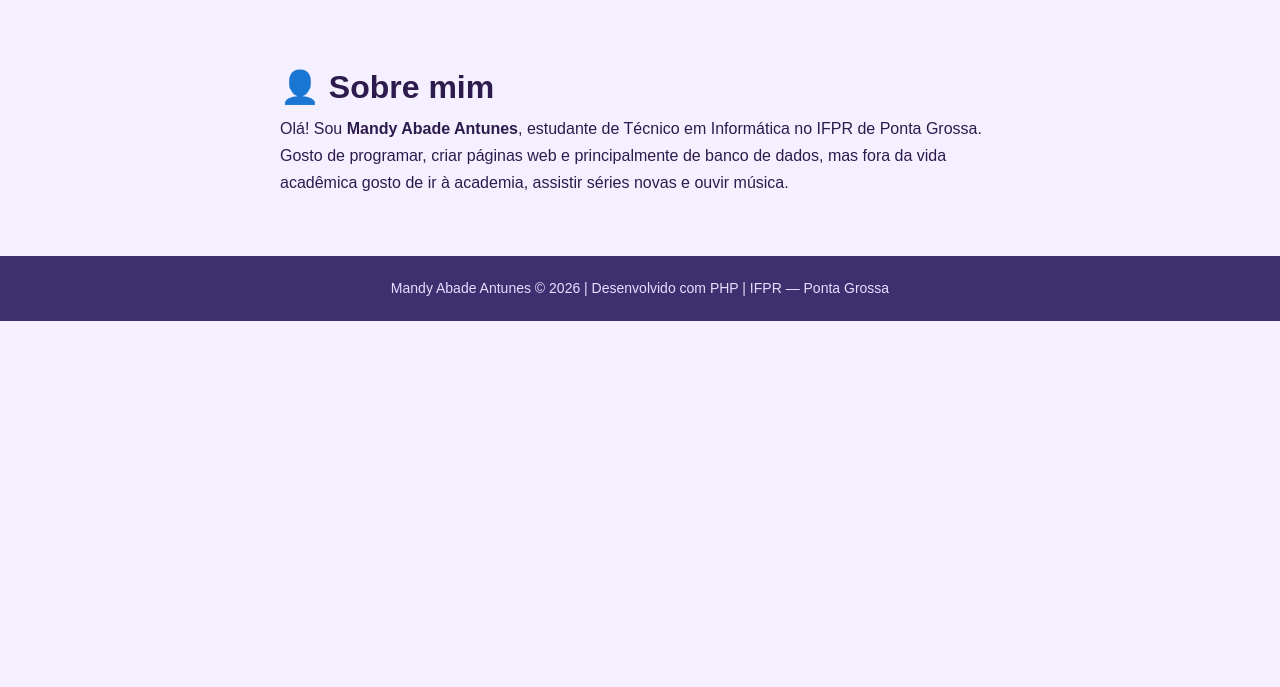
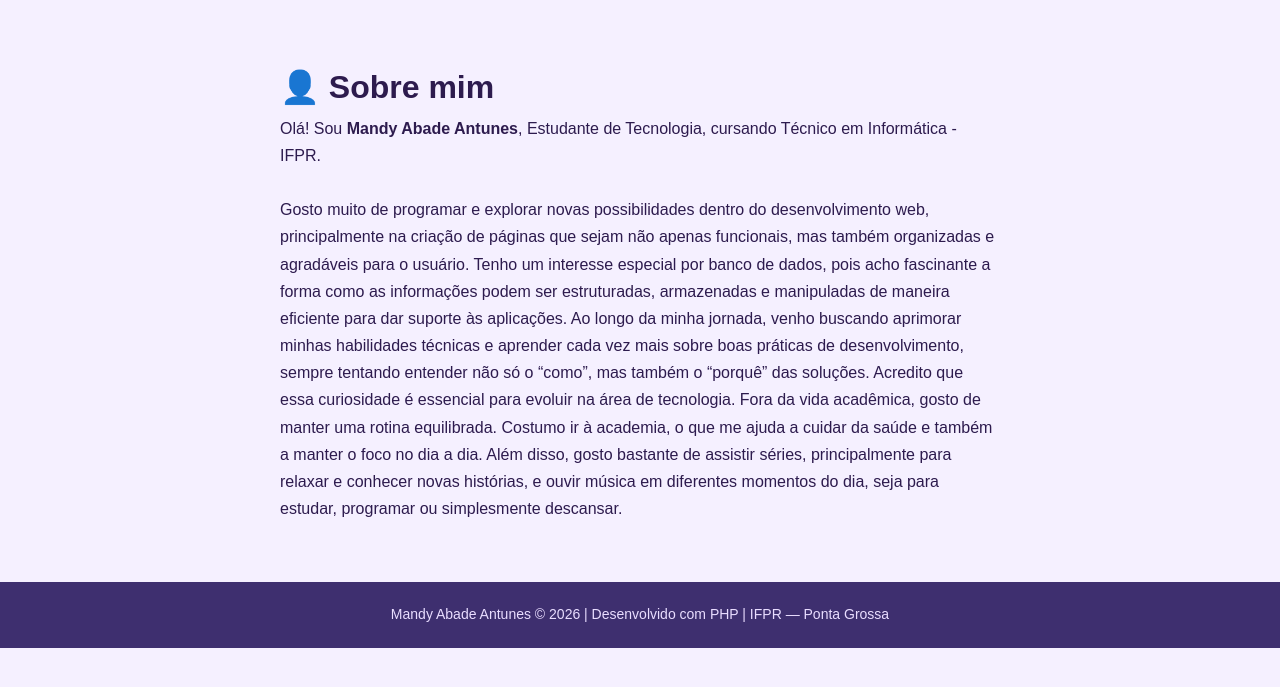
Before and after one commit to mandyabade/2026-DWII, a PHP site: page /01_php-intro/sobre.php in a window 1280 px wide. Shown: the part 67-754 px from the top of the page. Run offline with PHP 8.4, Linux system fonts and the light colour scheme.

Commit message:
aula09-B: sobre.php adaptado para raiz do projeto refatorado

```diff
--- a/02_projetoPHP-02_refatorado/01_php-intro/sobre.php
+++ b/02_projetoPHP-02_refatorado/01_php-intro/sobre.php
@@ -3,31 +3,49 @@
  * ===============================================================
  * Arquivo: 01_php-intro/sobre.php
  * Disciplina: Desenvolvimento Web II (2026-DWII)
- * Aula: 03 - Aruqitetura Web e Introdução ao PHP
  * Autor: Mandy Abade Antunes
  * ===============================================================
  */
-
+if (session_status() === PHP_SESSION_NONE) {
+    session_start();
+}
     $nome = "Mandy Abade Antunes";
     $profissao = "Estudante de Tecnologia";
     $curso = "Técnico em Informática - IFPR";
     $pagina_atual = "sobre";
     $caminho_raiz   = "../";
-    $titulo_pagina  = "Portfólio – {$nome}";
+    $titulo_pagina  = "Sobre mim – {$nome}";
 ?>
 
-
-<?php include '../includes/cabecalho.php'; ?>
+<!DOCTYPE html>
+<html lang="pt-br">
+<head>
+    <?php require_once __DIR__ . '/../includes/cabecalho.php'; ?>
+</head>
+<body>
 
     <div class="sobre">
         <h1>👤 Sobre mim</h1>
         <p>
-            Olá! Sou <strong><?php echo $nome; ?></strong>, estudante de
-            Técnico em Informática no IFPR de Ponta Grossa.
+            Olá! Sou <strong><?php echo $nome; ?></strong>, <?php echo $profissao; ?>,
+            cursando <?php echo $curso; ?>.
         </p>
+        <br>
         <p>
-            Gosto de programar, criar páginas web e principalmente de banco de dados, mas fora da vida acadêmica gosto de ir à academia, assistir séries novas e ouvir música.
+            Gosto muito de programar e explorar novas possibilidades dentro do desenvolvimento web, principalmente na criação de
+            páginas que sejam não apenas funcionais, mas também organizadas e agradáveis para o usuário. Tenho um
+            interesse especial por banco de dados, pois acho fascinante a forma como as informações podem ser
+            estruturadas, armazenadas e manipuladas de maneira eficiente para dar suporte às aplicações.
+            Ao longo da minha jornada, venho buscando aprimorar minhas habilidades técnicas e aprender cada vez mais
+            sobre boas práticas de desenvolvimento, sempre tentando entender não só o “como”, mas também o “porquê”
+            das soluções. Acredito que essa curiosidade é essencial para evoluir na área de tecnologia.
+            Fora da vida acadêmica, gosto de manter uma rotina equilibrada. Costumo ir à academia, o que me ajuda a
+            cuidar da saúde e também a manter o foco no dia a dia. Além disso, gosto bastante de assistir séries,
+            principalmente para relaxar e conhecer novas histórias, e ouvir música em diferentes momentos do dia, seja
+            para estudar, programar ou simplesmente descansar.
         </p>
     </div>
 
-<?php include '../includes/rodape.php'; ?>
+    <?php require_once __DIR__ . '/../includes/rodape.php'; ?>
+</body>
+</html>
```
Also changed, not shown: 02_projetoPHP-02_refatorado/01_php-intro/README.md (added), 02_projetoPHP-02_refatorado/02_formularios/README.md (added), 02_projetoPHP-02_refatorado/03_pdo/README.md (added).
